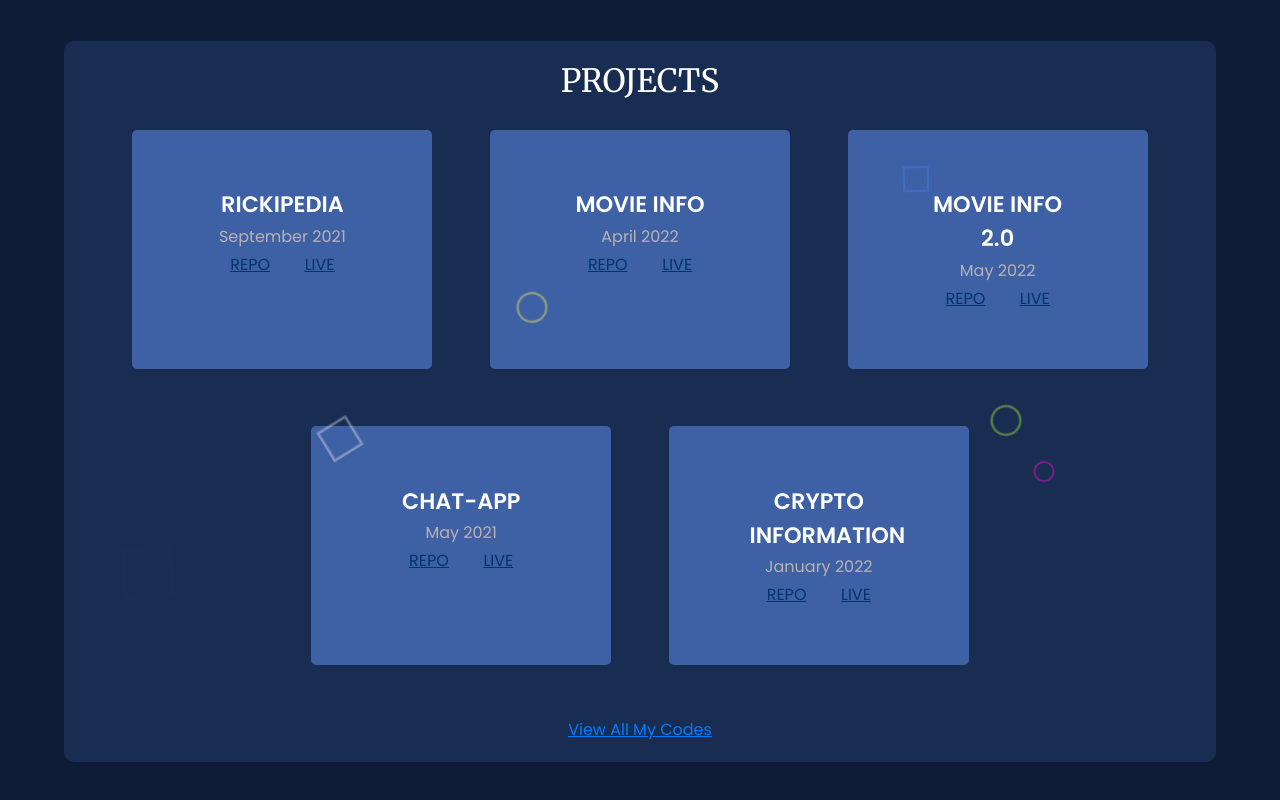
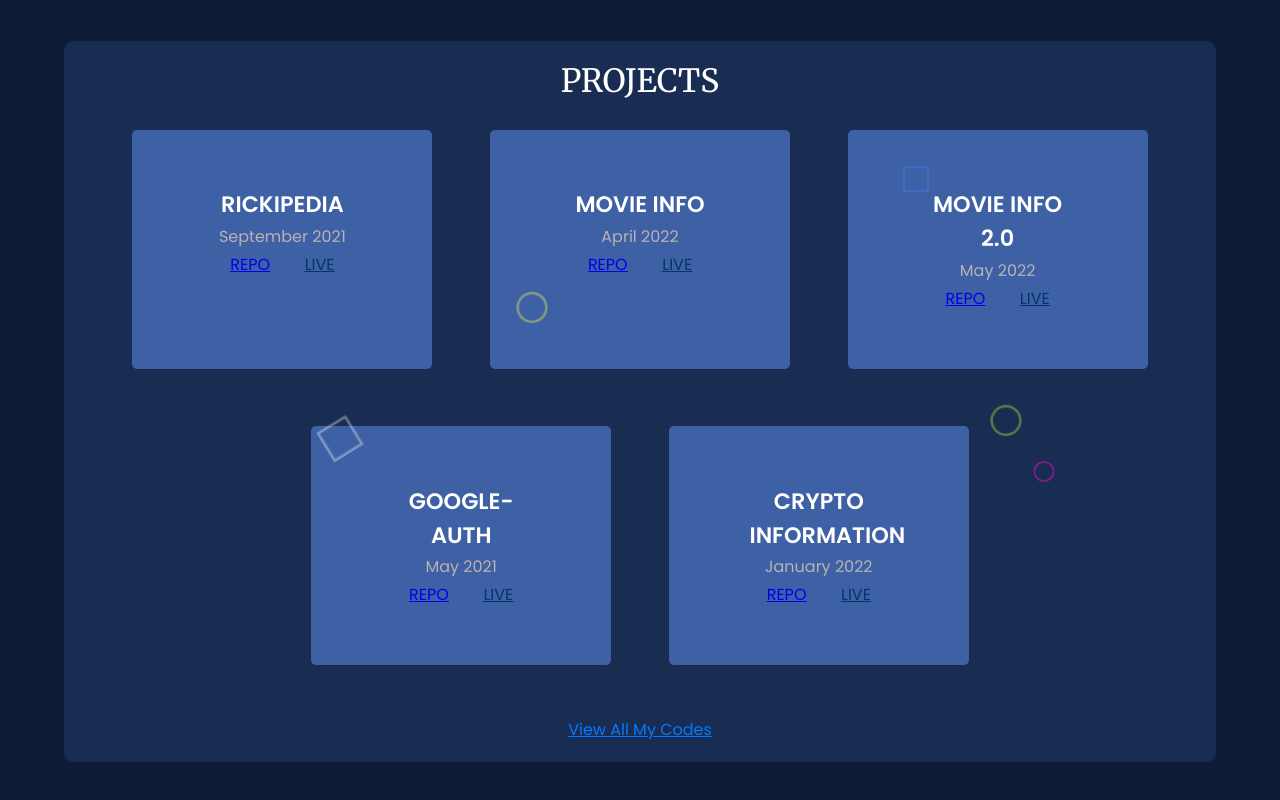
Before and after one commit to cermuel/cermuel-1, a React (Create React App) app: page / in a window 1280 px wide. Shown: the part 1224-2024 px from the top of the page. Built offline with nearby package versions, Linux system fonts and the light colour scheme.

Commit message:
COMMIT FOR FT9JA
Microphone removed cause haven't done AI yet
Adding links to projects repo links

```diff
--- a/src/App.js
+++ b/src/App.js
@@ -91,9 +91,9 @@ function App() {
         <div className="section" id="contact">
           <Contact />
         </div>
-        <div className="microphone">
+        {/* <div className="microphone">
           <FaMicrophone className="icon" />
-        </div>
+        </div> */}
         <div className="footer">
           <div className="footer-links">
             <div className="icon-link">
--- a/src/Components/Projects.jsx
+++ b/src/Components/Projects.jsx
@@ -10,7 +10,9 @@ const Projects = () => {
           <div className="project-name">RICKIPEDIA</div>
           <div className="date">September 2021</div>
           <div className="project-links">
-            <div className="repo">REPO</div>
+            <div className="repo">
+              <a href="https://github.com/cermuel/RICKIPEDIA">REPO</a>
+            </div>
             <div className="live-view">
               <a href="https://rickipedia-mu.vercel.app/">LIVE</a>
             </div>
@@ -20,7 +22,9 @@ const Projects = () => {
           <div className="project-name">MOVIE INFO</div>
           <div className="date">April 2022</div>
           <div className="project-links">
-            <div className="repo">REPO</div>
+            <div className="repo">
+              <a href="https://github.com/cermuel/myMovie-i">REPO</a>
+            </div>
             <div className="live-view">
               <a href="https://movie-info-watch.vercel.app/">LIVE</a>
             </div>
@@ -30,19 +34,23 @@ const Projects = () => {
           <div className="project-name">MOVIE INFO 2.0</div>
           <div className="date">May 2022</div>
           <div className="project-links">
-            <div className="repo">REPO</div>
+            <div className="repo">
+              <a href="https://github.com/cermuel/myMovie2-i">REPO</a>
+            </div>
             <div className="live-view">
               <a href="https://movie-info-updated.vercel.app/">LIVE</a>
             </div>
           </div>
         </div>
         <div className="project-cards">
-          <div className="project-name">CHAT-APP</div>
+          <div className="project-name">GOOGLE-AUTH</div>
           <div className="date">May 2021</div>
           <div className="project-links">
-            <div className="repo">REPO</div>
+            <div className="repo">
+              <a href="https://github.com/cermuel/google-auth">REPO</a>
+            </div>
             <div className="live-view" style={{ cursor: "pointer" }}>
-              LIVE
+              <a href="https://google-auth-cermuel.vercel.app/">LIVE</a>
             </div>
           </div>
         </div>
@@ -50,7 +58,9 @@ const Projects = () => {
           <div className="project-name">CRYPTO INFORMATION</div>
           <div className="date">January 2022</div>
           <div className="project-links">
-            <div className="repo">REPO</div>
+            <div className="repo">
+              <a href="https://github.com/cermuel/crypto-stats">REPO</a>
+            </div>
             <div className="live-view">
               <a href="https://mycrypto-i.vercel.app/">LIVE</a>
             </div>
```
